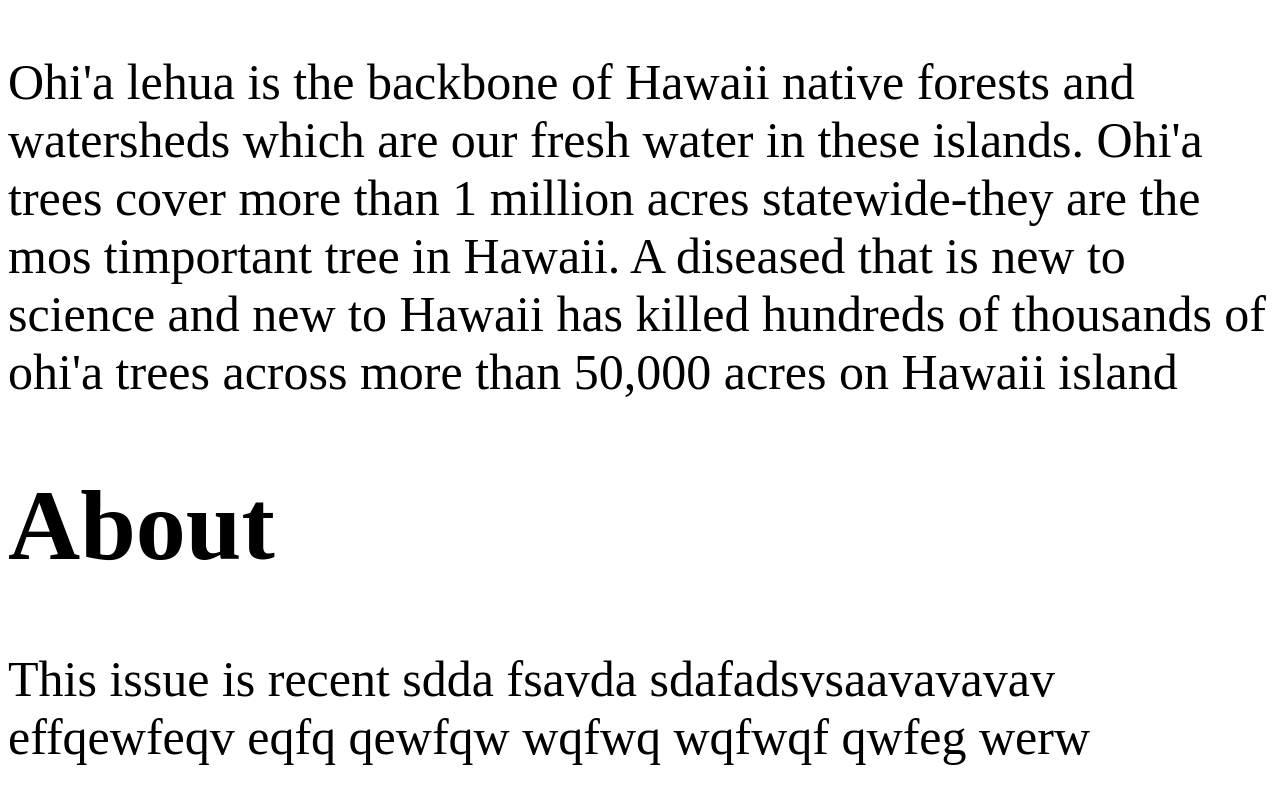
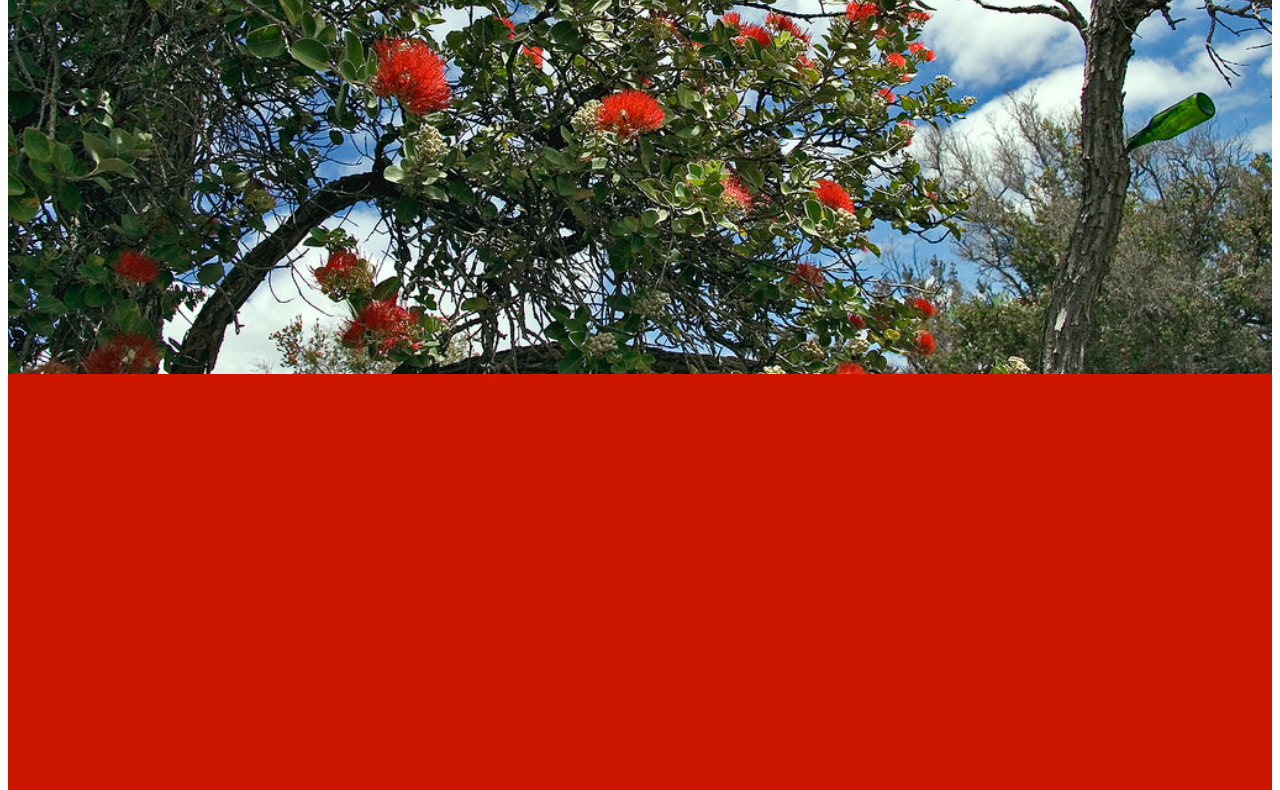
Before and after one commit to c0p/ROD, a plain HTML site: page pages/index.html in a window 1280 px wide. Shown: the part 280-1070 px from the top of the page. Drawn offline with nearby package versions, Linux system fonts and the light colour scheme.

Commit message:
got them parllax

```diff
--- a/pages/index.html
+++ b/pages/index.html
@@ -13,6 +13,11 @@
 	<div id="title">
 		<h1>Stop the ROD</h1>
 	</div>
+ <div id="whole">
+ 	<div class="effects">
+
+	</div>
+	<div style="height:1000px;background-color: #CD1600"> </div>
 	<div id="navigation">
 		<ui><a href="#home"> Home </a></ui>
 		&emsp;
@@ -25,6 +30,7 @@
 		<h1>Home</h1>
 		<p>Ohi'a lehua is the backbone of Hawaii native forests and watersheds which are our fresh water in these islands. Ohi'a trees cover more than 1 million acres statewide-they are the mos timportant tree in Hawaii. A diseased that is new to science and new to Hawaii has killed hundreds of thousands of ohi'a trees across more than 50,000 acres on Hawaii island</p>
 	</div>
+	<div class="effects2"></div>
 
 	<div class="page" id="about">
 		<h1>About</h1>
@@ -34,7 +40,7 @@
    	<div class="page" id="contact">
 
    	</div>
-
+</div>
 
 </body>
 </html>
--- a/styles/style.css
+++ b/styles/style.css
@@ -1,6 +1,15 @@
-.parallax {
-    background-image: url('img_parallax.jpg');
-    height: 100%;
+.effects {
+    background-image: url('ohia1.jpg');
+    height: 75%;
+    background-attachment: fixed;
+    background-position: center;
+    background-repeat: no-repeat;
+    background-size: cover;
+}
+
+.effects2 {
+    background-image: url('ohia2.jpg');
+    height: 75%;
     background-attachment: fixed;
     background-position: center;
     background-repeat: no-repeat;
```
Also changed, not shown: styles/ohia1.jpg (added), styles/ohia2.jpg (added).
